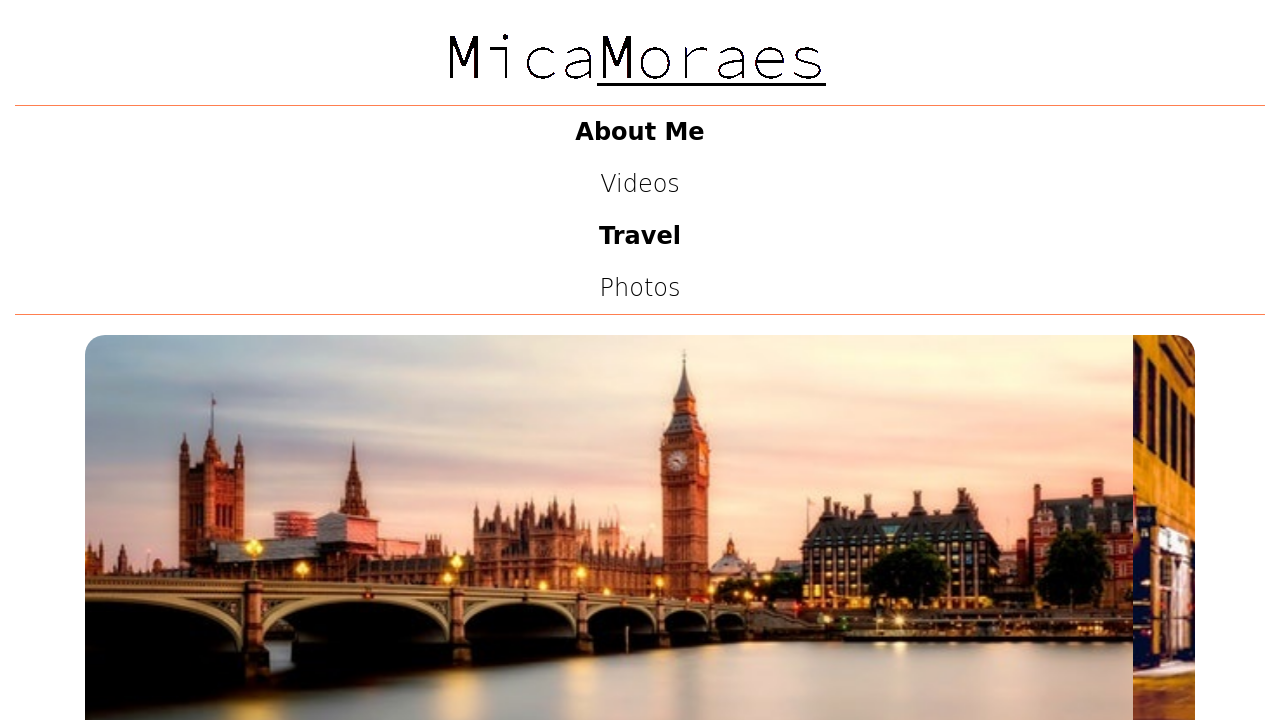
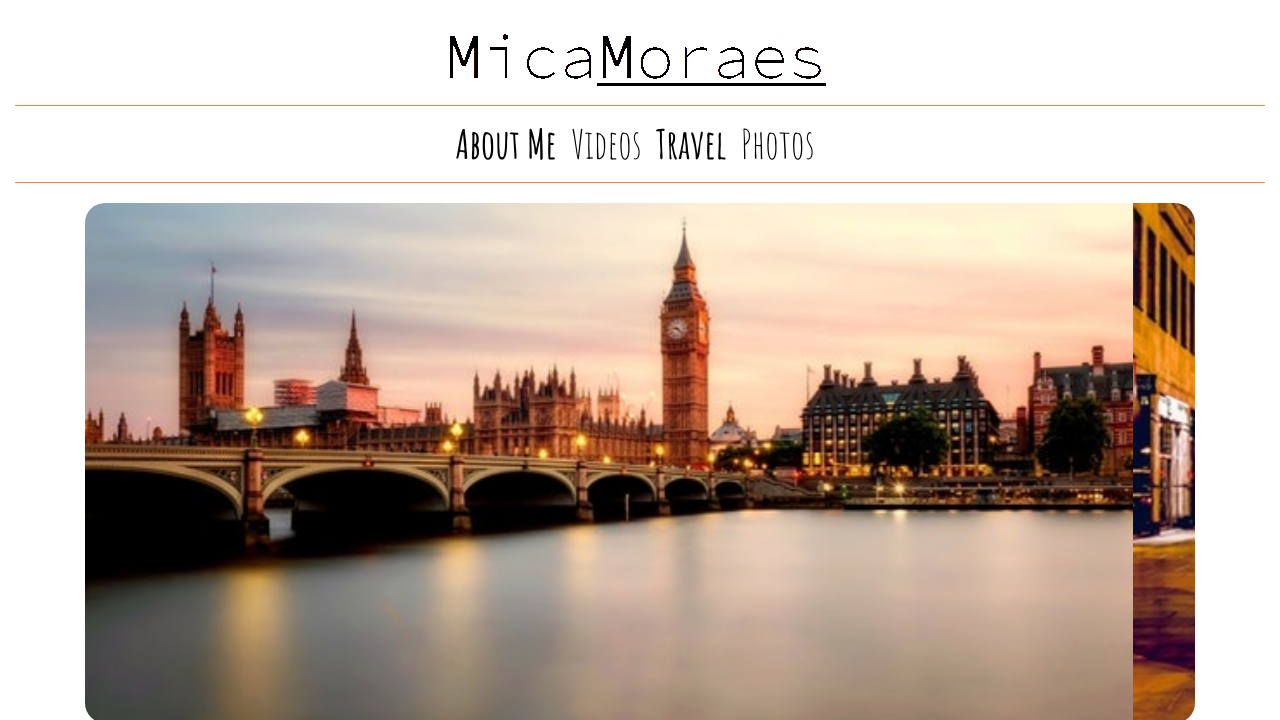
Before and after one commit to rddias/MicaMoraes, a plain HTML site: page index.html in a window 1280 px wide. Shown: the part 41-761 px from the top of the page. Drawn offline with nearby package versions, Linux system fonts and the light colour scheme.

Commit message:
Inline menu when lg and sticky nav
Menu items are displayed inline for large devices.
Added sticky nav with opacity.
Still not great because the menu item does not scroll with the nav for sm and md devices.

```diff
--- a/index.html
+++ b/index.html
@@ -4,7 +4,8 @@
     <!-- Required meta tags -->
     <meta charset="utf-8">
     <meta name="viewport" content="width=device-width, initial-scale=1, shrink-to-fit=no">
-
+    <link rel="dns-prefetch" href="//fonts.googleapis.com">
+    <link rel="stylesheet" id="google-fonts-css" href="https://fonts.googleapis.com/css?family=Amatic+SC%3A400%2C700%7CLato%3A400%2C700&amp;ver=4.7.15" type="text/css" media="all">
     <!-- Bootstrap CSS -->
     <link rel="stylesheet" href="https://stackpath.bootstrapcdn.com/bootstrap/4.3.1/css/bootstrap.min.css" integrity="sha384-ggOyR0iXCbMQv3Xipma34MD+dH/1fQ784/j6cY/iJTQUOhcWr7x9JvoRxT2MZw1T" crossorigin="anonymous">
 
@@ -12,7 +13,7 @@
     <title>Hello, world!</title>
   </head>
   <body>
-    <nav class="navbar navbar-expand-lg navbar-light bg-transparent">
+    <nav class="navbar sticky-top navbar-expand-lg navbar-light" style=" background: rgba(255, 255, 255, 0.8);">
       <button class="navbar-toggler" type="button" data-toggle="collapse" data-target="#navbarText" aria-controls="navbarText" aria-expanded="false" aria-label="Toggle navigation">
         <span class="navbar-toggler-icon"></span>
       </button>
@@ -33,24 +34,21 @@
       <div class="d-flex justify-content-center micalogo" >
           <img src="MicaMoraes.png" style="max-height: 100%; max-width: auto;  object-fit: contain;">
       </div>
-      <div class="collapse navbar-collapse" aria-expanded="false" id="navbarText" style="border-top-style: solid; border-bottom-style: solid; border-color: coral; border-width: 1px; margin-bottom: 20px">
-        <ul class="navbar-nav ml-auto">
+      <div class="collapse navbar-collapse" aria-expanded="false" id="navbarText" style="border-top-style: solid; border-bottom-style: solid; border-color: coral; border-width: 1px; margin-bottom: 20px; justify-content: center;">
+        <ul class="navbar-nav">
           <li class="nav-item active" style="text-align: center;">
-            <a class="nav-link" style="font-family:'Amatic SC', cursive; font-size: 1.5rem; font-weight: 700; color: black;" href="#">About Me <span class="sr-only">(current)</span></a>
+            <a class="nav-link" style="font-family:'Amatic SC', cursive; font-size: 2.5rem; font-weight: 700; color: black;" href="#">About Me <span class="sr-only">(current)</span></a>
           </li>
           <li class="nav-item" style="text-align: center;">
-            <a class="nav-link" style="font-family:'Amatic SC', cursive; font-size: 1.5rem; font-weight: 100; color: black;" href="#">Videos</a>
+            <a class="nav-link" style="font-family:'Amatic SC', cursive; font-size: 2.5rem; font-weight: 100; color: black;" href="#">Videos</a>
           </li>
           <li class="nav-item" style="text-align: center;">
-            <a class="nav-link" style="font-family:'Amatic SC', cursive; font-size: 1.5rem; font-weight: 700; color: black;" href="#">Travel</a>
+            <a class="nav-link" style="font-family:'Amatic SC', cursive; font-size: 2.5rem; font-weight: 700; color: black;" href="#">Travel</a>
           </li>
           <li class="nav-item" style="text-align: center;">
-            <a class="nav-link" style="font-family:'Amatic SC', cursive; font-size: 1.5rem; font-weight: 100; color: black;" href="#">Photos</a>
+            <a class="nav-link" style="font-family:'Amatic SC', cursive; font-size: 2.5rem; font-weight: 100; color: black;" href="#">Photos</a>
           </li>
         </ul>
-    <!--    <span class="navbar-text">
-          Navbar text with an inline element
-        </span> -->
       </div>
     </div>
     <div class="container">
--- a/style.css
+++ b/style.css
@@ -11,12 +11,6 @@
 
 
 .micalogo  {
-  /*width: 200px;
-  height: 200px;
-  transition: transform 1000ms ease-in-out;
-  position: relative;
-  --transform-origin: left top;
-  */
   overflow: hidden;
   max-height: 40px;
   transition: max-height 1s cubic-bezier(0, 1, 0, 1);
@@ -24,15 +18,42 @@
 }
 
 
+.nav-item {
+  display: block;
+}
+
+
+.navbar-collapse {
+  display: flex;
+
+}
+
 @media (min-width: 992px) {
   .navbar-collapse {
     display: block !important;
-}
+    }
 
   .micalogo {
     /*transform: scale(2);*/
     max-height: 1000px;
     transition: max-height 1s ease-in-out;
+  }
+
+  .navbar-nav {
+    display: block;
+    text-align: center
+  }
+
+  .nav-item {
+    display: inline-block;
+    margin-right: 10px
+
+  }
+
+  .nav-link a{
+
+      border-bottom: 3px solid transparent;
+    border-color: black;
   }
 }
 
```
